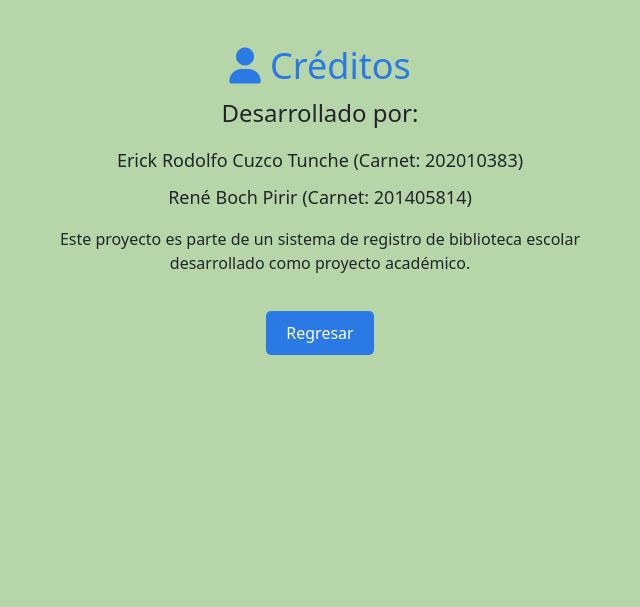
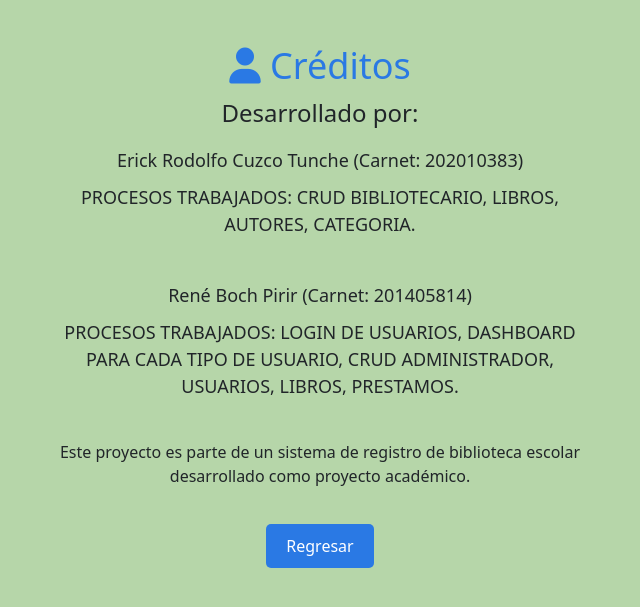
Before and after one commit to Erickcuzco98/proyectofinalpp2023, a CodeIgniter 4 app: the page made by app/Views/creditos.php in a window 1280 px wide. Shown: the top 607 px of the page, without its empty margins (320-960 px from the left). Run offline with PHP 8.4 and a stand-in for CodeIgniter, Linux system fonts and the light colour scheme; the template is opened without the code that fills it, so the values that code supplies are empty; some libraries are stand-ins or nearby versions.

Commit message:
Agregando contenido a creditos

```diff
--- a/app/Views/creditos.php
+++ b/app/Views/creditos.php
@@ -1,5 +1,6 @@
 <!DOCTYPE html>
 <html lang="es">
+
 <head>
     <meta charset="UTF-8">
     <meta name="viewport" content="width=device-width, initial-scale=1.0">
@@ -47,6 +48,7 @@
         }
     </style>
 </head>
+
 <body>
     <div class="container">
         <h1 class="mt-4"><i class="fas fa-user"></i> Créditos</h1>
@@ -54,13 +56,17 @@
         <p class="creditos">Desarrollado por:</p>
         <ul>
             <li>Erick Rodolfo Cuzco Tunche (Carnet: 202010383)</li>
+            <li>PROCESOS TRABAJADOS: CRUD BIBLIOTECARIO, LIBROS, AUTORES, CATEGORIA.</li>
+            <br>
             <li>René Boch Pirir (Carnet: 201405814)</li>
+            <li>PROCESOS TRABAJADOS: LOGIN DE USUARIOS, DASHBOARD PARA CADA TIPO DE USUARIO, CRUD ADMINISTRADOR, USUARIOS, LIBROS, PRESTAMOS.</li>
         </ul>
-
+        <br>
         <p>Este proyecto es parte de un sistema de registro de biblioteca escolar desarrollado como proyecto académico.</p>
         <a href="./" class="btn btn-regresar">Regresar</a>
     </div>
     <script src="https://cdn.jsdelivr.net/npm/bootstrap@5.3.1/dist/js/bootstrap.bundle.min.js" integrity="sha384-HwwvtgBNo3bZJJLYd8oVXjrBZt8cqVSpeBNS5n7C8IVInixGAoxmnlMuBnhbgrkm" crossorigin="anonymous"></script>
     <script src="https://kit.fontawesome.com/33337d547b.js" crossorigin="anonymous"></script>
 </body>
+
 </html>
```
